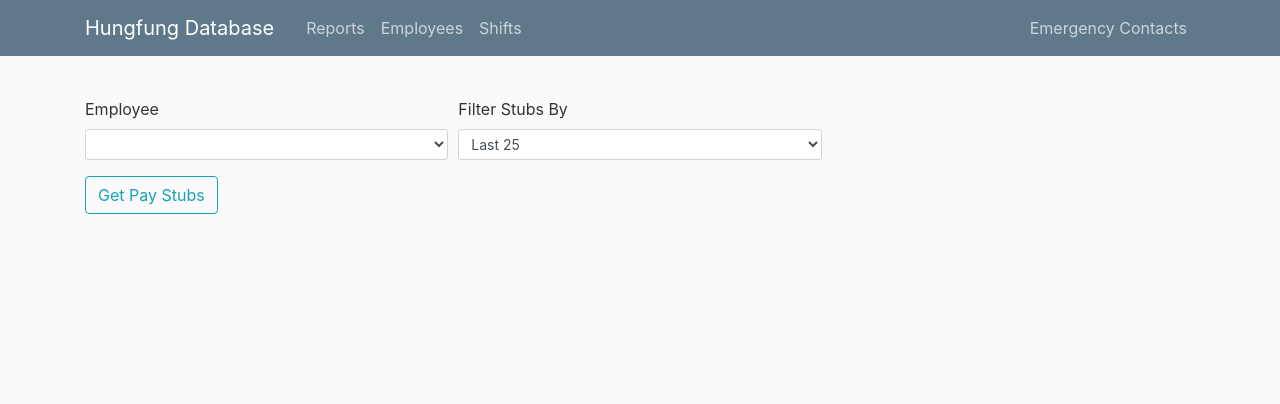
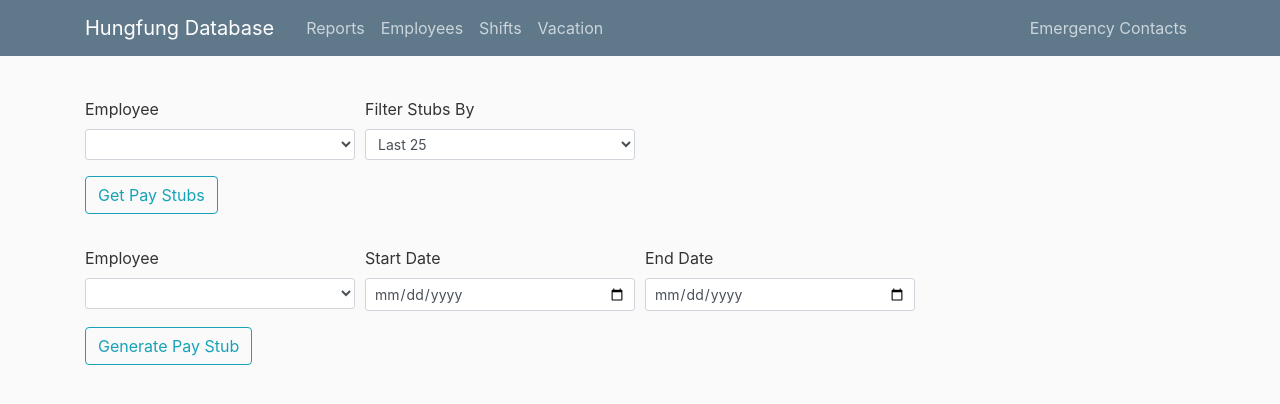
Before and after one commit to ShahramZaheri/cmpt354project, a Flask app: page /report/payroll in a window 1280 px wide. Shown: the top 404 px of the page. Run offline with Flask 2, Linux system fonts and the light colour scheme; data comes from the database, SQL or seed files in the repository; both versions use the stored data as it was after the commit; some libraries are stand-ins or nearby versions.

Commit message:
generate pay stub feature implemented

```diff
--- a/flaskr/templates/add_shift.html
+++ b/flaskr/templates/add_shift.html
@@ -39,7 +39,7 @@
                     {% else %}
                     {{ form.date_of_shift(class="form-control form-control-sm") }}
                     {% endif %}
-            </div>
+                </div>
 
             <!-- Start Time -->
 
--- a/flaskr/templates/layout.html
+++ b/flaskr/templates/layout.html
@@ -40,6 +40,7 @@
                 <a class="nav-item nav-link" href="{{ url_for('report') }}">Reports</a>
                 <a class="nav-item nav-link" href="{{ url_for('employee') }}">Employees</a>
                 <a class="nav-item nav-link" href="{{ url_for('shift') }}">Shifts</a>
+                <a class="nav-item nav-link" href="{{ url_for('vacation') }}">Vacation</a>
               </div>
 
               <!-- Navbar Right Side -->
--- a/flaskr/templates/payroll.html
+++ b/flaskr/templates/payroll.html
@@ -9,7 +9,7 @@
         <div class="form-row">
 
                 <!-- Employee Dropdown  -->
-                <div class="form-group col-md-4">
+                <div class="form-group col-md-3">
                         {{ form.employee_filter.label(class="form-control-label") }}
 
                         {% if form.employee_filter.errors %}
@@ -24,7 +24,7 @@
                         {% endif %}
                 </div>
 
-                <div class="form-group col-md-4">
+                <div class="form-group col-md-3">
                         {{ form.payroll_date_range.label(class="form-control-label") }}
 
                         {% if form.payroll_date_range.errors %}
@@ -39,10 +39,70 @@
                         {% endif %}
                 </div>
 
-
         </div>
         <div class="form-group">
                 {{ form.submit(class="btn btn-outline-info") }}
         </div>
+
 </form>
+
+<form method="POST" action="">
+        {{ generate_pay_stub_form.hidden_tag() }}
+        <fieldset class="form-group">
+        </fieldset>
+
+        <div class="form-row">
+
+                <!-- Employee Dropdown  -->
+                <div class="form-group col-md-3">
+                        {{ generate_pay_stub_form.employee_filter_pay_stub.label(class="form-control-label") }}
+
+                        {% if generate_pay_stub_form.employee_filter_pay_stub.errors %}
+                        {{ generate_pay_stub_form.employee_filter_pay_stub(class="form-control form-control-sm is-invalid") }}
+                        <div class="invalid-feedback">
+                          {% for error in generate_pay_stub_form.employee_filter_pay_stub.errors %}
+                          <span>{{ error }}</span>
+                          {% endfor %}
+                        </div>
+                        {% else %}
+                        {{ generate_pay_stub_form.employee_filter_pay_stub(class="form-control form-control-sm") }}
+                        {% endif %}
+                </div>
+
+                <div class="form-group col-md-3">
+                        {{ generate_pay_stub_form.start_date.label(class="form-control-label") }}
+
+                        {% if generate_pay_stub_form.start_date.errors %}
+                        {{ generate_pay_stub_form.start_date(class="form-control form-control-sm is-invalid") }}
+                        <div class="invalid-feedback">
+                          {% for error in generate_pay_stub_form.start_date.errors %}
+                          <span>{{ error }}</span>
+                          {% endfor %}
+                        </div>
+                        {% else %}
+                        {{ generate_pay_stub_form.start_date(class="form-control form-control-sm") }}
+                        {% endif %}
+                </div>
+
+                <div class="form-group col-md-3">
+                        {{ generate_pay_stub_form.end_date.label(class="form-control-label") }}
+
+                        {% if generate_pay_stub_form.end_date.errors %}
+                        {{ generate_pay_stub_form.end_date(class="form-control form-control-sm is-invalid") }}
+                        <div class="invalid-feedback">
+                          {% for error in generate_pay_stub_form.end_date.errors %}
+                          <span>{{ error }}</span>
+                          {% endfor %}
+                        </div>
+                        {% else %}
+                        {{ generate_pay_stub_form.end_date(class="form-control form-control-sm") }}
+                        {% endif %}
+                </div>
+        </div>
+        <div class="form-group">
+                {{ generate_pay_stub_form.generate_pay_stub(class="btn btn-outline-info") }}
+        </div>
+
+</form>
+
 {% endblock content %}
--- a/forms.py
+++ b/forms.py
@@ -1,6 +1,7 @@
 from flask_wtf import FlaskForm
 from wtforms import StringField, IntegerField, PasswordField, SubmitField, BooleanField, TextField, TextAreaField, SelectField, DecimalField,DateField
 from wtforms.validators import DataRequired, Length, Email, EqualTo
+from wtforms.fields.html5 import DateField
 
 
 #Form for inserting new employee
@@ -22,6 +23,12 @@ class PayrollForm(FlaskForm):
     options = ["Last 25", "YTD"]
     payroll_date_range = SelectField('Filter Stubs By', choices = options, validators = [DataRequired()])
     submit = SubmitField('Get Pay Stubs')
+
+class GeneratePayStub(FlaskForm):
+    employee_filter_pay_stub = SelectField('Employee', coerce=str)
+    start_date = DateField('Start Date',format='%Y-%m-%d', validators = [DataRequired()])
+    end_date = DateField('End Date',format='%Y-%m-%d', validators = [DataRequired()])
+    generate_pay_stub = SubmitField('Generate Pay Stub')
 
 class Add_shift_form(FlaskForm):
     employee_filter = SelectField('Employee', coerce=str)
```
Also changed, not shown: flaskr/Hungfung_1_final.sql (+14 -7 lines), flaskr/__init__.py (+95 -9 lines), flaskr/templates/vacation.html (added, +19 -0 lines), flaskr/db.py (line endings or trailing spaces).
